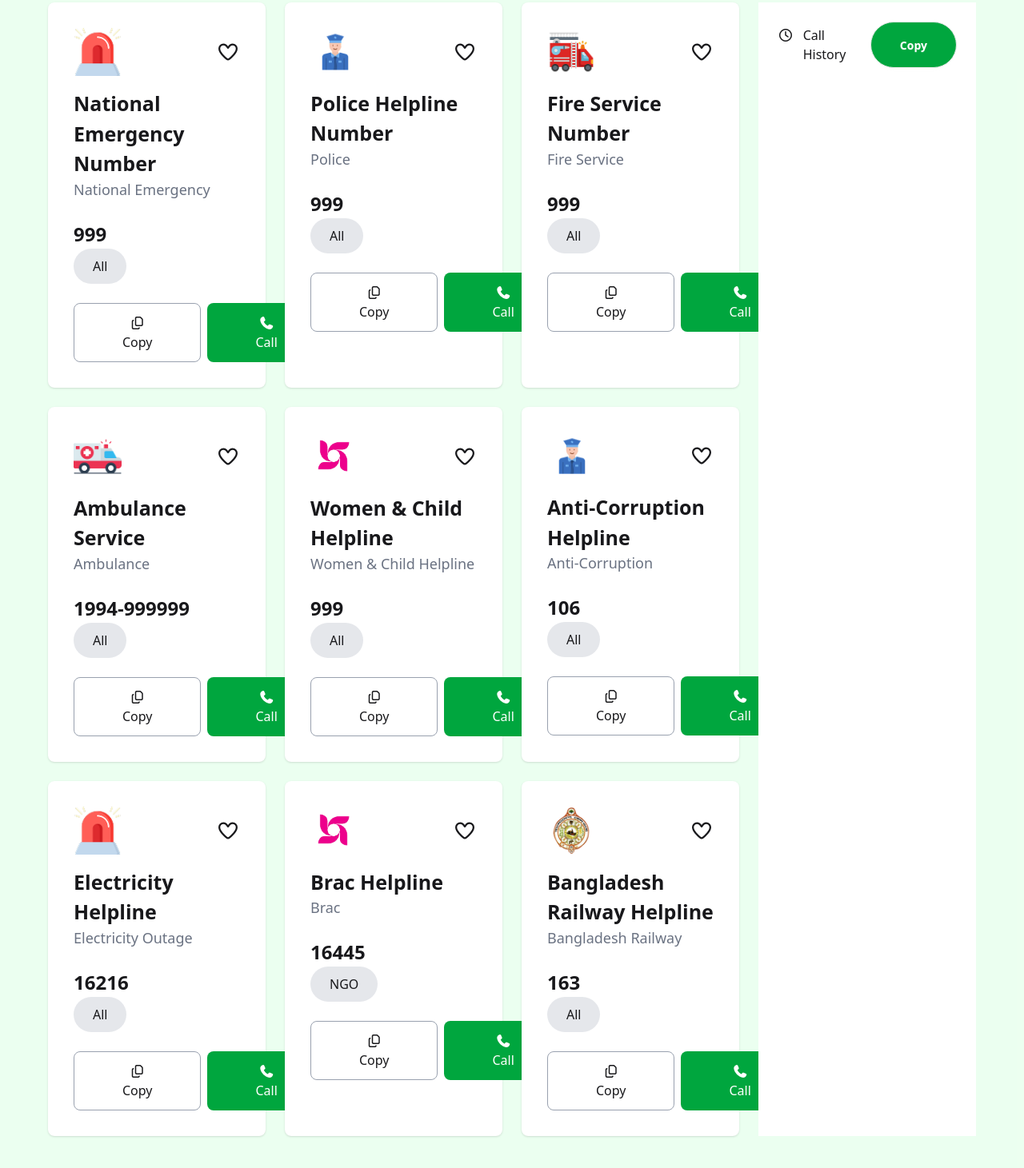
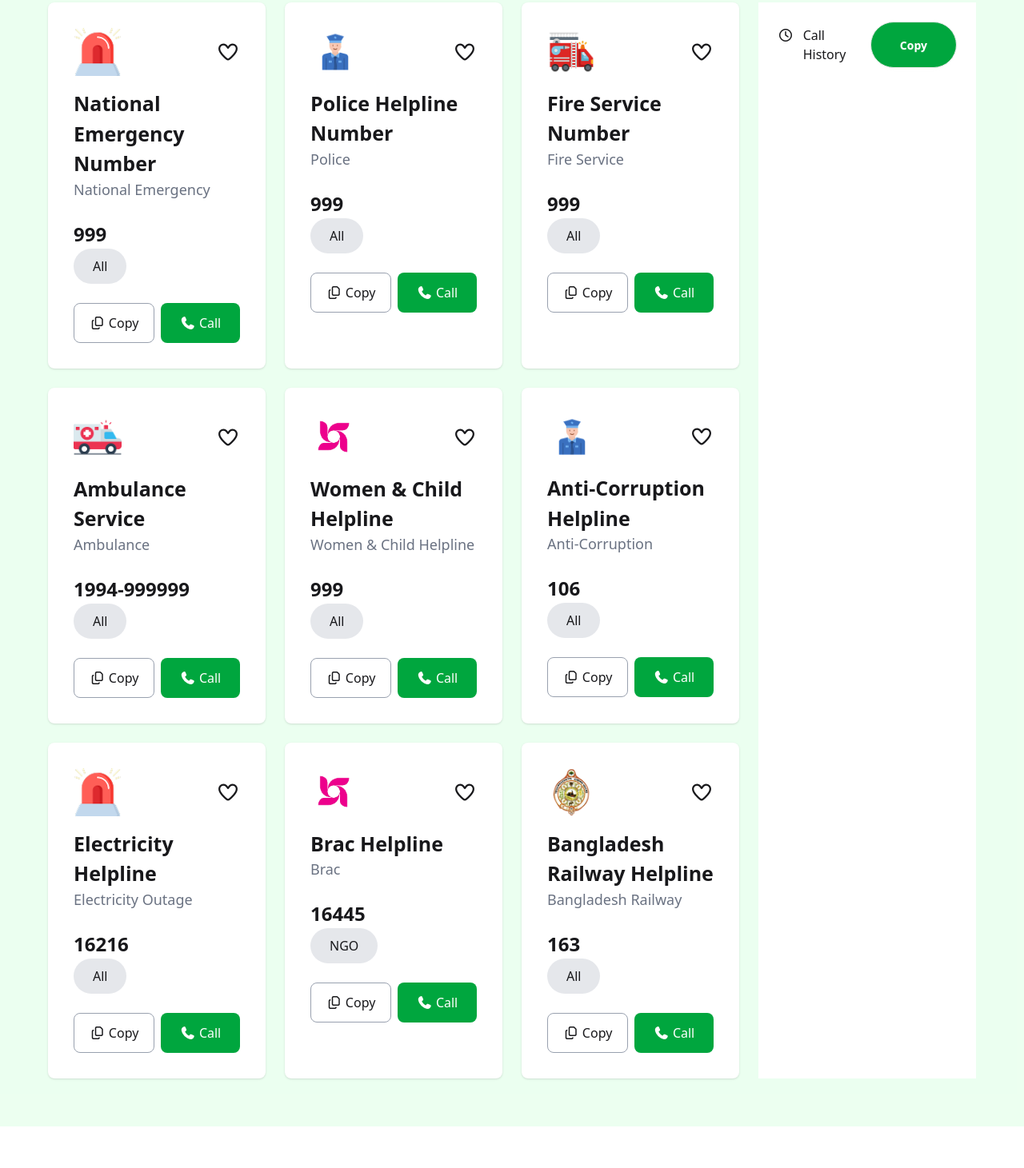
Before and after one commit to sifat-arch/assignment-5, a plain HTML site: page index.html in a window 1280 px wide. Shown: the part 411-1872 px from the top of the page at 80% size. After the commit the page ends 1820 px from the top, so only its background shows below. Drawn offline with nearby package versions, Linux system fonts and the light colour scheme.

Commit message:
added resopnsive

```diff
--- a/index.html
+++ b/index.html
@@ -25,8 +25,10 @@
   <body class="max-w-[1940px] mx-auto">
     <header>
       <!-- navbar starts here -->
-      <nav class="flex justify-between px-[60px] py-[24px]">
-        <div class="div-left flex gap-4 items-center">
+      <nav
+        class="flex flex-col gap-2 md:flex-row justify-between px-[60px] py-[24px]"
+      >
+        <div class="justify-center md:div-left flex gap-4 items-center">
           <div class="w-[50px]">
             <img src="./images/logo.png" alt="" />
           </div>
@@ -36,7 +38,7 @@
           </p>
         </div>
 
-        <div class="div-right flex gap-5 items-center">
+        <div class="justify-center md:div-right flex gap-5 items-center">
           <div
             class="flex gap-3 items-center bg-[#41ff6b1a] py-[14px] px-[20px] rounded-full"
           >
@@ -74,9 +76,11 @@
       </section>
     </header>
 
-    <main class="bg-[#41ff6b1a] grid grid-cols-12 gap-6 p-[60px]">
+    <main
+      class="bg-[#41ff6b1a] grid grid-cols-1 md:grid-cols-12 gap-6 p-[60px]"
+    >
       <!-- card parent left -->
-      <section class="col-span-9 grid grid-cols-3 gap-6">
+      <section class="col-span-1 md:col-span-9 grid md:grid-cols-3 gap-6">
         <!-- card 1 -->
         <div class="bg-white p-[32px] rounded-lg shadow-sm">
           <div class="flex items-center justify-between">
@@ -102,13 +106,11 @@
           </div>
 
           <div class="flex mt-6 gap-2 w-full">
-            <button
-              class="px-[60px] py-3 border border-gray-400 rounded-lg copy"
-            >
+            <button class="flex-1 py-3 border border-gray-400 rounded-lg copy">
               <span><i class="fa-regular fa-copy"></i> <span>Copy</span></span>
             </button>
             <button
-              class="px-[60px] py-[12px] rounded-lg bg-[#00A63E] text-white call-btn"
+              class="flex-1 py-[12px] rounded-lg bg-[#00A63E] text-white call-btn"
             >
               <span> <i class="fa-solid fa-phone"></i> <span>Call</span></span>
             </button>
@@ -139,13 +141,11 @@
           </div>
 
           <div class="flex mt-6 gap-2 w-full">
-            <button
-              class="px-[60px] py-3 border border-gray-400 rounded-lg copy"
-            >
+            <button class="flex-1 py-3 border border-gray-400 rounded-lg copy">
               <span><i class="fa-regular fa-copy"></i> <span>Copy</span></span>
             </button>
             <button
-              class="px-[60px] py-[12px] rounded-lg bg-[#00A63E] text-white call-btn"
+              class="flex-1 py-[12px] rounded-lg bg-[#00A63E] text-white call-btn"
             >
               <span> <i class="fa-solid fa-phone"></i> <span>Call</span></span>
             </button>
@@ -176,13 +176,11 @@
           </div>
 
           <div class="flex mt-6 gap-2 w-full">
-            <button
-              class="px-[60px] py-3 border border-gray-400 rounded-lg copy"
-            >
+            <button class="flex-1 py-3 border border-gray-400 rounded-lg copy">
               <span><i class="fa-regular fa-copy"></i> <span>Copy</span></span>
             </button>
             <button
-              class="px-[60px] py-[12px] rounded-lg bg-[#00A63E] text-white call-btn"
+              class="flex-1 py-[12px] rounded-lg bg-[#00A63E] text-white call-btn"
             >
               <span> <i class="fa-solid fa-phone"></i> <span>Call</span></span>
             </button>
@@ -213,13 +211,11 @@
           </div>
 
           <div class="flex mt-6 gap-2 w-full">
-            <button
-              class="px-[60px] py-3 border border-gray-400 rounded-lg copy"
-            >
+            <button class="flex-1 py-3 border border-gray-400 rounded-lg copy">
               <span><i class="fa-regular fa-copy"></i> <span>Copy</span></span>
             </button>
             <button
-              class="px-[60px] py-[12px] rounded-lg bg-[#00A63E] text-white call-btn"
+              class="flex-1 py-[12px] rounded-lg bg-[#00A63E] text-white call-btn"
             >
               <span> <i class="fa-solid fa-phone"></i> <span>Call</span></span>
             </button>
@@ -250,13 +246,11 @@
           </div>
 
           <div class="flex mt-6 gap-2 w-full">
-            <button
-              class="px-[60px] py-3 border border-gray-400 rounded-lg copy"
-            >
+            <button class="flex-1 py-3 border border-gray-400 rounded-lg copy">
               <span><i class="fa-regular fa-copy"></i> <span>Copy</span></span>
             </button>
             <button
-              class="px-[60px] py-[12px] rounded-lg bg-[#00A63E] text-white call-btn"
+              class="flex-1 py-[12px] rounded-lg bg-[#00A63E] text-white call-btn"
             >
               <span> <i class="fa-solid fa-phone"></i> <span>Call</span></span>
             </button>
@@ -287,13 +281,11 @@
           </div>
 
           <div class="flex mt-6 gap-2 w-full">
-            <button
-              class="px-[60px] py-3 border border-gray-400 rounded-lg copy"
-            >
+            <button class="flex-1 py-3 border border-gray-400 rounded-lg copy">
               <span><i class="fa-regular fa-copy"></i> <span>Copy</span></span>
             </button>
             <button
-              class="px-[60px] py-[12px] rounded-lg bg-[#00A63E] text-white call-btn"
+              class="flex-1 py-[12px] rounded-lg bg-[#00A63E] text-white call-btn"
             >
               <span> <i class="fa-solid fa-phone"></i> <span>Call</span></span>
             </button>
@@ -324,13 +316,11 @@
           </div>
 
           <div class="flex mt-6 gap-2 w-full">
-            <button
-              class="px-[60px] py-3 border border-gray-400 rounded-lg copy"
-            >
+            <button class="flex-1 py-3 border border-gray-400 rounded-lg copy">
               <span><i class="fa-regular fa-copy"></i> <span>Copy</span></span>
             </button>
             <button
-              class="px-[60px] py-[12px] rounded-lg bg-[#00A63E] text-white call-btn"
+              class="flex-1 py-[12px] rounded-lg bg-[#00A63E] text-white call-btn"
             >
               <span> <i class="fa-solid fa-phone"></i> <span>Call</span></span>
             </button>
@@ -361,13 +351,11 @@
           </div>
 
           <div class="flex mt-6 gap-2 w-full">
-            <button
-              class="px-[60px] py-3 border border-gray-400 rounded-lg copy"
-            >
+            <button class="flex-1 py-3 border border-gray-400 rounded-lg copy">
               <span><i class="fa-regular fa-copy"></i> <span>Copy</span></span>
             </button>
             <button
-              class="px-[60px] py-[12px] rounded-lg bg-[#00A63E] text-white call-btn"
+              class="flex-1 py-[12px] rounded-lg bg-[#00A63E] text-white call-btn"
             >
               <span> <i class="fa-solid fa-phone"></i> <span>Call</span></span>
             </button>
@@ -398,13 +386,11 @@
           </div>
 
           <div class="flex mt-6 gap-2 w-full">
-            <button
-              class="px-[60px] py-3 border border-gray-400 rounded-lg copy"
-            >
+            <button class="flex-1 py-3 border border-gray-400 rounded-lg copy">
               <span><i class="fa-regular fa-copy"></i> <span>Copy</span></span>
             </button>
             <button
-              class="px-[60px] py-[12px] rounded-lg bg-[#00A63E] text-white call-btn"
+              class="flex-1 py-[12px] rounded-lg bg-[#00A63E] text-white call-btn"
             >
               <span> <i class="fa-solid fa-phone"></i> <span>Call</span></span>
             </button>
@@ -414,7 +400,7 @@
 
       <!-- card-parent right -->
 
-      <section class="col-span-3 bg-white p-6">
+      <section class="col-span-1 md:col-span-3 bg-white p-4 md:p-6">
         <div class="flex justify-between items-center mb-4">
           <div class="flex gap-2">
             <div class="size-6">
```
